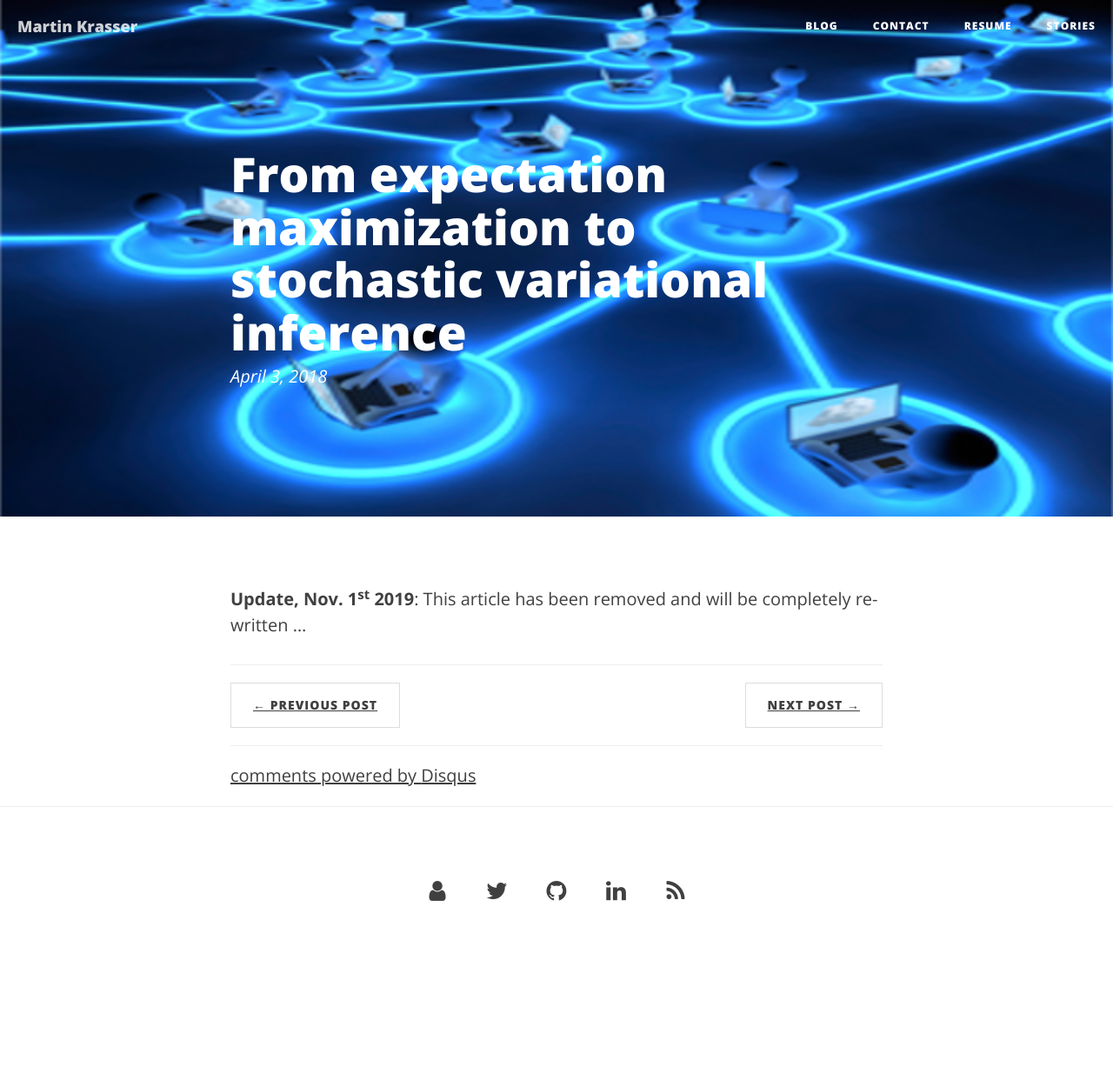
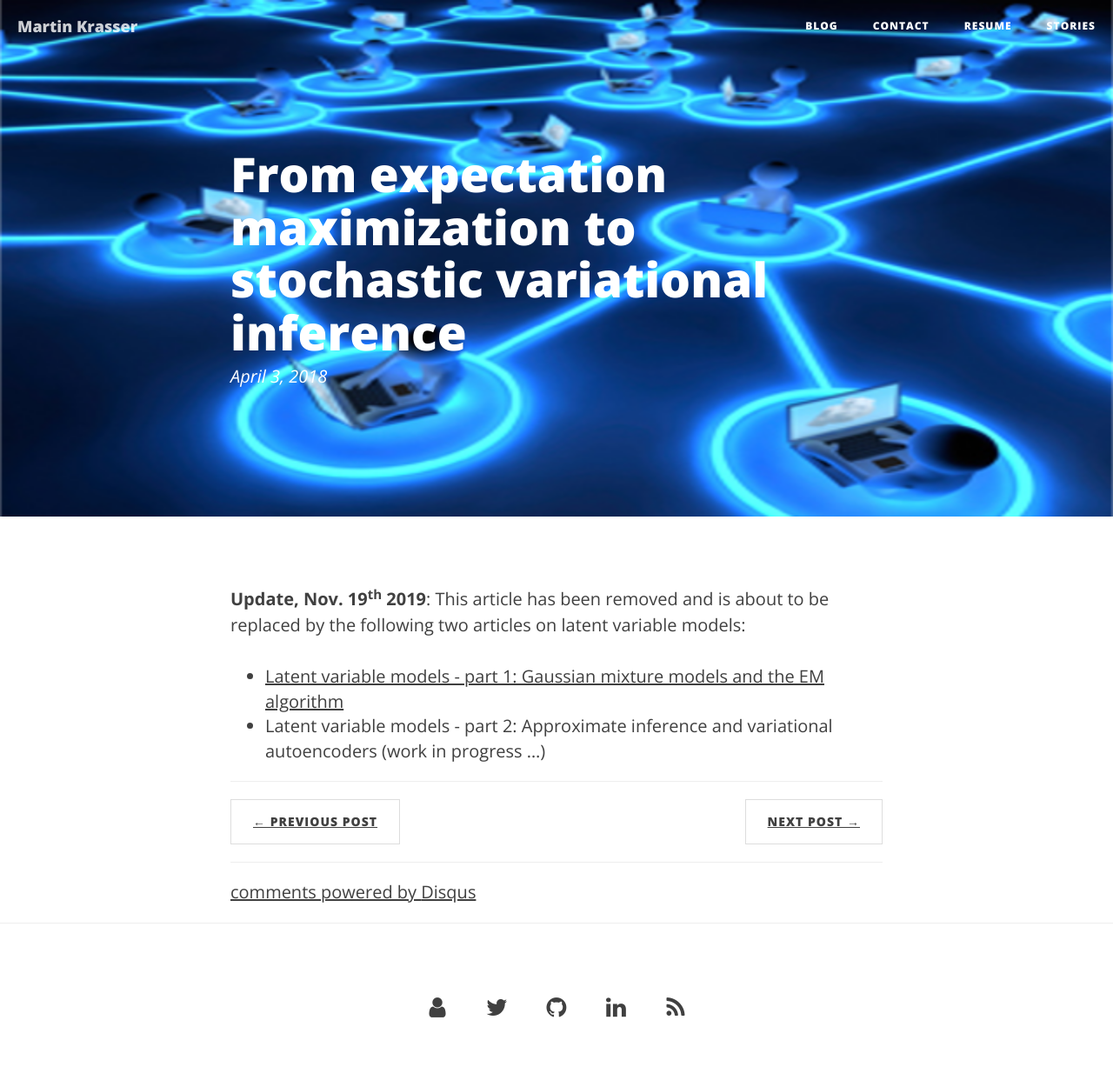
Before and after one commit to krasserm/krasserm.github.io, a Jekyll site: the page built from _posts/2018-04-03-variational-inference.md, in a window 1280 px wide. Shown: the whole page at 87% size. Built offline with Jekyll 4.4.1, drawn with Linux system fonts in a browser that asks for light colours; comment, search, counter and statistics services are not loaded; before the commit the page ends 1116 px from its top, so only the background shows below that.

Commit message:
Link to new article

```diff
--- a/_posts/2018-04-03-variational-inference.md
+++ b/_posts/2018-04-03-variational-inference.md
@@ -6,4 +6,8 @@ author: "Martin Krasser"
 header-img: "img/distributed.png"
 ---
 
-**Update, Nov. 1<sup>st</sup> 2019**: This article has been removed and will be completely re-written ...
+**Update, Nov. 19<sup>th</sup> 2019**: This article has been removed and is about to be replaced by the following two
+articles on latent variable models:
+
+- [Latent variable models - part 1: Gaussian mixture models and the EM algorithm](/2019/11/21/latent-variable-models-part-1/)
+- Latent variable models - part 2: Approximate inference and variational autoencoders (work in progress ...)
```
